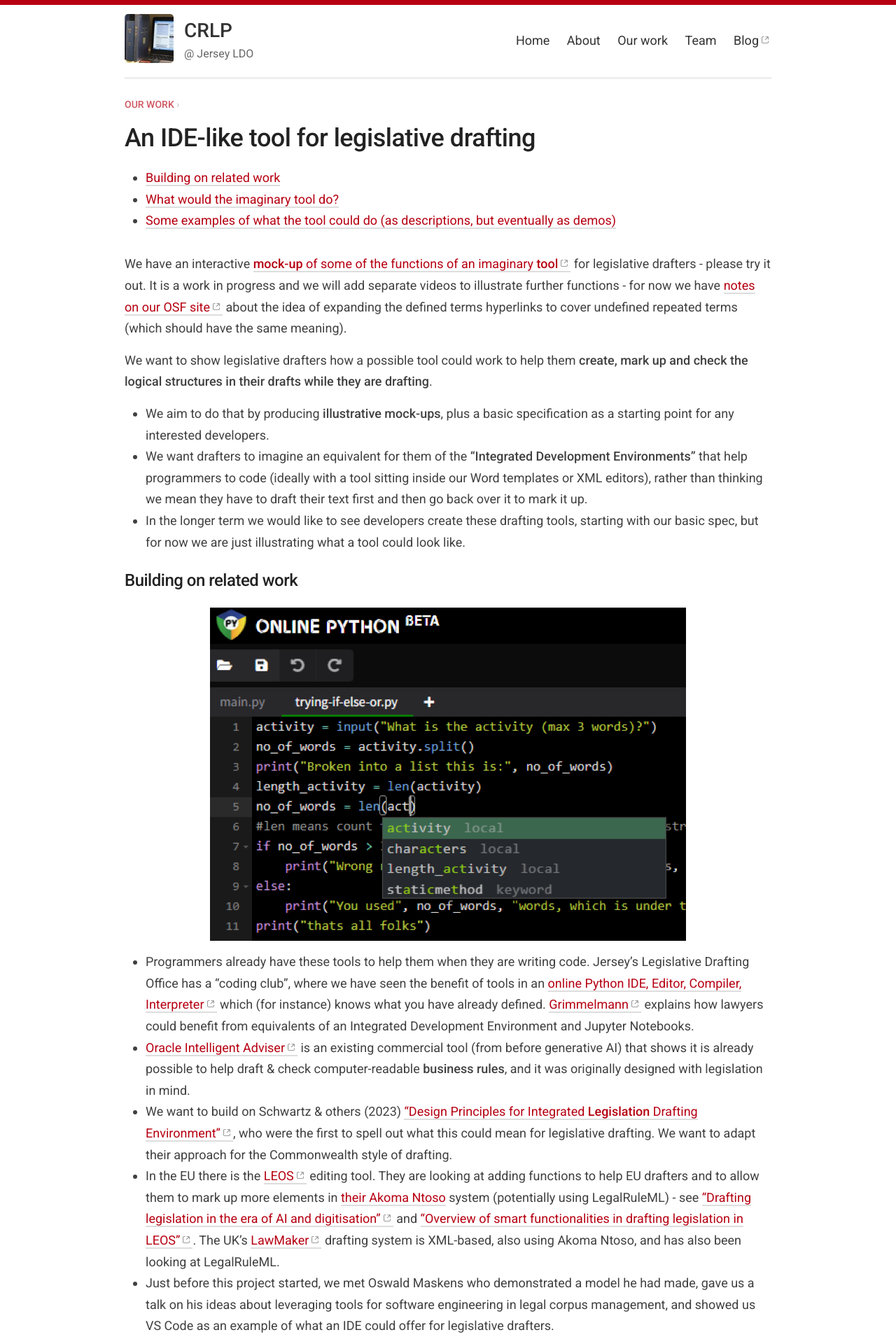
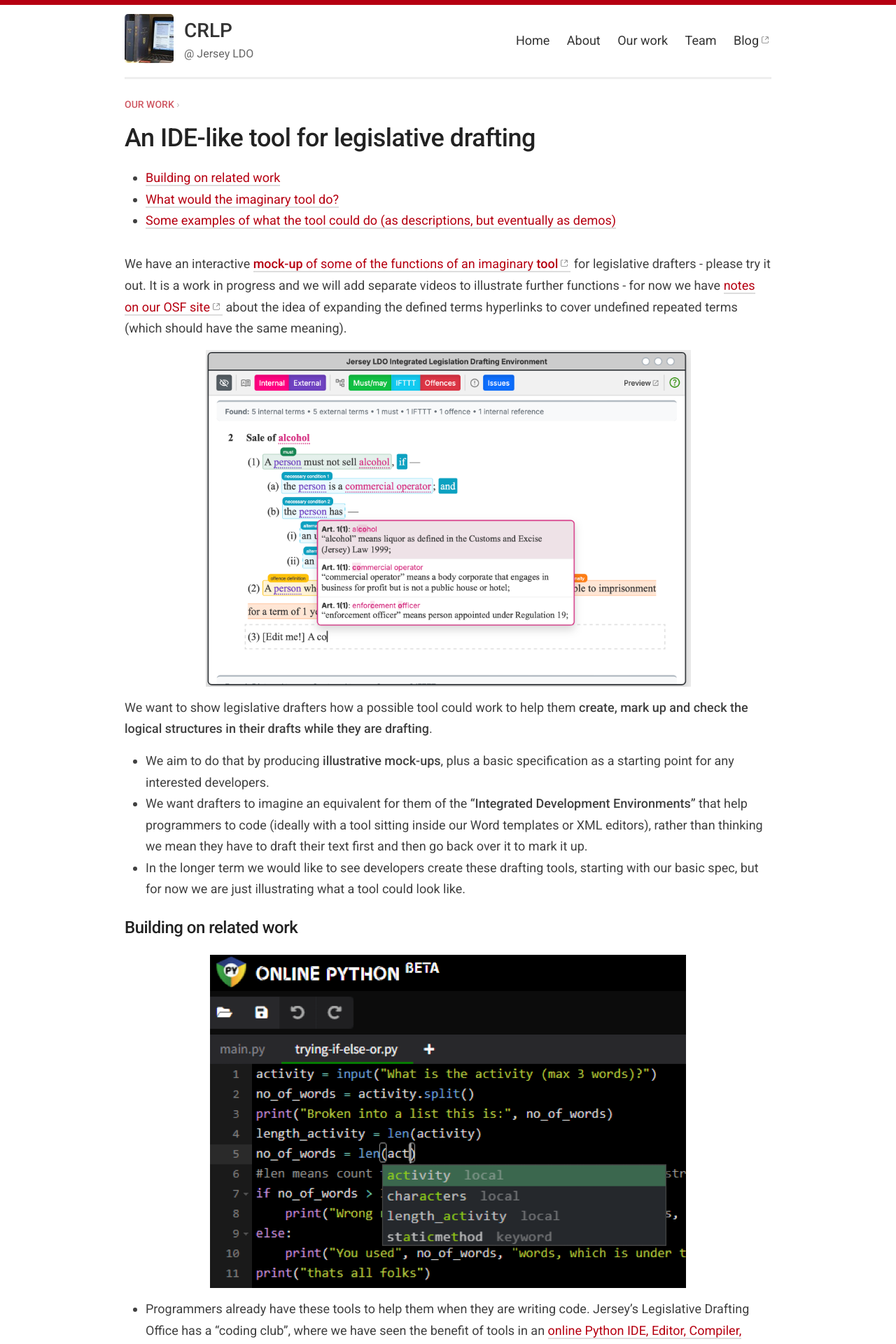
Before and after one commit to crlp-jerseyldo/crlp-jerseyldo.github.io, a Jekyll site: the page built from _pages/an-ide-for-legislation.md, in a window 1280 px wide. Shown: the top 1920 px of the page at 70% size. Built offline with Jekyll 4.4.1, drawn with Linux system fonts in a browser that asks for light colours.

Commit message:
Update an-ide-for-legislation.md
Add image for screenshot of ILDE interactive mock-up

```diff
--- a/_pages/an-ide-for-legislation.md
+++ b/_pages/an-ide-for-legislation.md
@@ -10,6 +10,8 @@ parent_url: /work/
 {:toc}
 
 We have an interactive [**mock-up** of some of the functions of an imaginary **tool**](https://crlp-jerseyldo.github.io/ilde-mockup/){:target="_blank"} for legislative drafters - please try it out. It is a work in progress and we will add separate videos to illustrate further functions - for now we have [notes on our OSF site](https://osf.io/3qrx6){:target="_blank"} about the idea of expanding the defined terms hyperlinks to cover undefined repeated terms (which should have the same meaning).
+
+![A screenshot of the mock-up of a drafting tool](/images/ILDE-mockup-screenshot.png)
 
 We want to show legislative drafters how a possible tool could work to help them **create, mark up and check the logical structures in their drafts while they are drafting**.
 * We aim to do that by producing **illustrative mock-ups**, plus a basic specification as a starting point for any interested developers.
```
